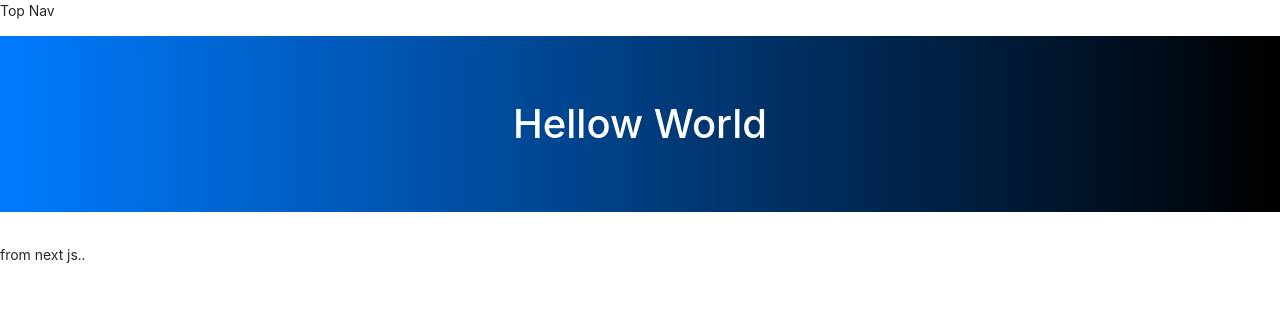
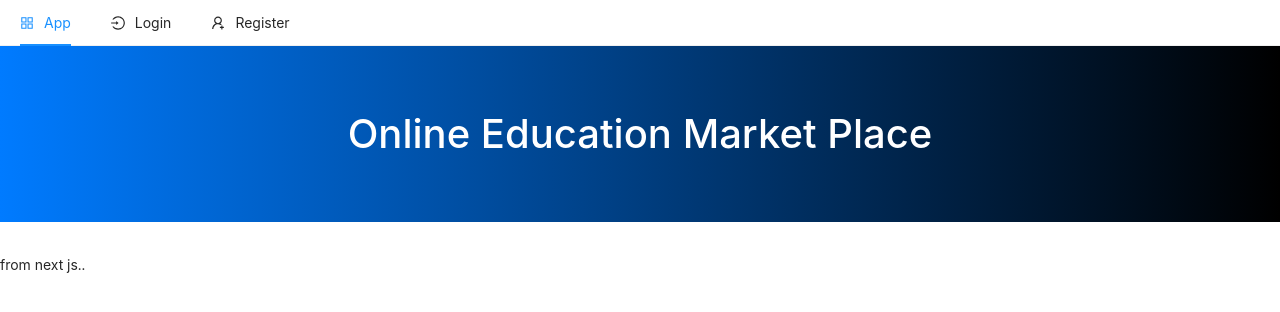
Before and after one commit to JamesPrenticez/cookie_auth_boiler, a Next.js app in the folder client/: page / in a window 1280 px wide. Shown: the top 312 px of the page. Built offline with nearby package versions, Linux system fonts and the light colour scheme.

Commit message:
Lesson 1.6 - Ant Desgin Nav Bar

```diff
--- a/client/components/TopNav.js
+++ b/client/components/TopNav.js
@@ -1,8 +1,28 @@
+import {Menu} from 'antd'
+import Link from 'next/link'
+import {AppstoreOutlined, LoginOutlined, UserAddOutlined} from '@ant-design/icons'
+
+const {Item} = Menu //menu.item
+
 const TopNav = () => {
     return (
-        <>
-            <p>Top Nav</p>
-        </>
+            <Menu mode='horizontal'>
+                <Item icon={<AppstoreOutlined />}>
+                    <Link href='/'>
+                        <a>App</a>
+                    </Link>
+                </Item>
+                <Item icon={<LoginOutlined />}>
+                    <Link href='/login'>
+                        <a>Login</a>
+                    </Link>
+                </Item>
+                <Item icon={<UserAddOutlined />}>
+                    <Link href='/register'>
+                        <a>Register</a>
+                    </Link>
+                </Item>
+            </Menu>
     )
 }
 
--- a/client/package.json
+++ b/client/package.json
@@ -13,6 +13,7 @@
   "author": "",
   "license": "ISC",
   "dependencies": {
+    "@ant-design/icons": "^4.6.2",
     "antd": "^4.15.3",
     "bootstrap": "^4.6.0",
     "next": "^10.2.0",
--- a/client/pages/index.js
+++ b/client/pages/index.js
@@ -10,7 +10,7 @@
 const Index = () => {
     return (
         <>
-            <h1 className='jumbotron text-center bg-primary square'>Hellow World</h1>
+            <h1 className='jumbotron text-center bg-primary square'>Online Education Market Place</h1>
             <p>from next js..</p>
         </>
     )
```
